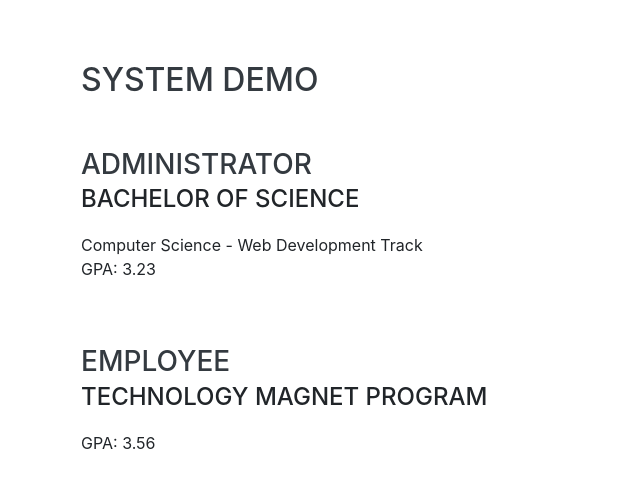
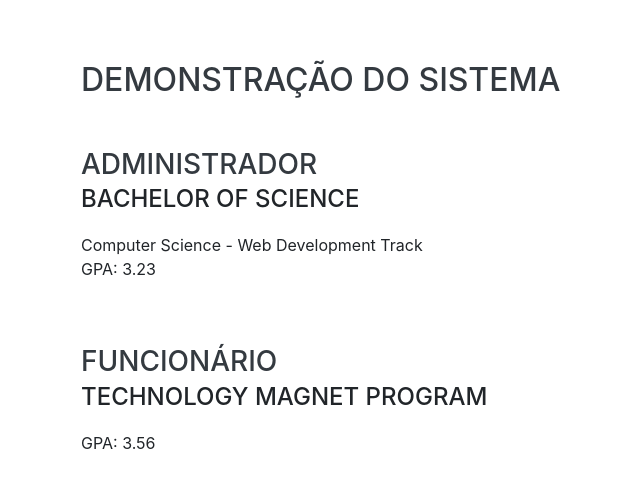
Before and after one commit to raphaelSaraiva/miriam.github.io, a website with bundled scripts: page index.html in a window 1280 px wide. Shown: the part 2536-3024 px from the top of the page, without its empty margins (239-879 px from the left). Built offline with nearby package versions, Linux system fonts and the light colour scheme; a web font is replaced by a local one.

Commit message:
traduçao

```diff
--- a/index.html
+++ b/index.html
@@ -135,11 +135,11 @@
 
     <section class="resume-section p-3 p-lg-5 d-flex align-items-center" id="demo">
       <div class="w-100">
-        <h2 class="mb-5">System Demo</h2>
+        <h2 class="mb-5">Demonstração do Sistema</h2>
 
         <div class="resume-item d-flex flex-column flex-md-row justify-content-between mb-5">
           <div class="resume-content">
-            <h3 class="mb-0">Administrator</h3>
+            <h3 class="mb-0">Administrador</h3>
             <div class="subheading mb-3">Bachelor of Science</div>
             <div>Computer Science - Web Development Track</div>
             <p>GPA: 3.23</p>
@@ -151,7 +151,7 @@
 
         <div class="resume-item d-flex flex-column flex-md-row justify-content-between">
           <div class="resume-content">
-            <h3 class="mb-0">Employee</h3>
+            <h3 class="mb-0">Funcionário</h3>
             <div class="subheading mb-3">Technology Magnet Program</div>
             <p>GPA: 3.56</p>
           </div>
```
